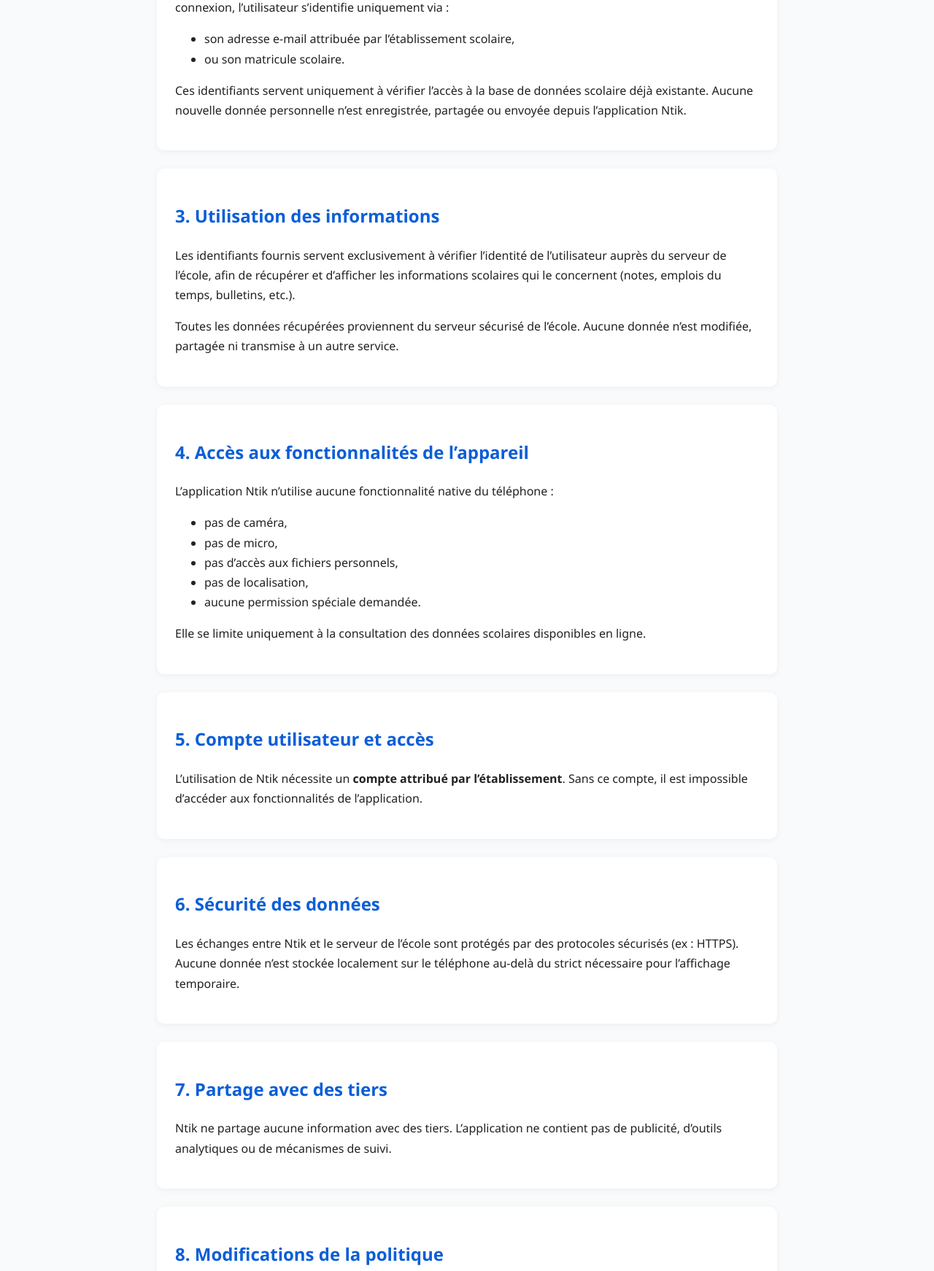
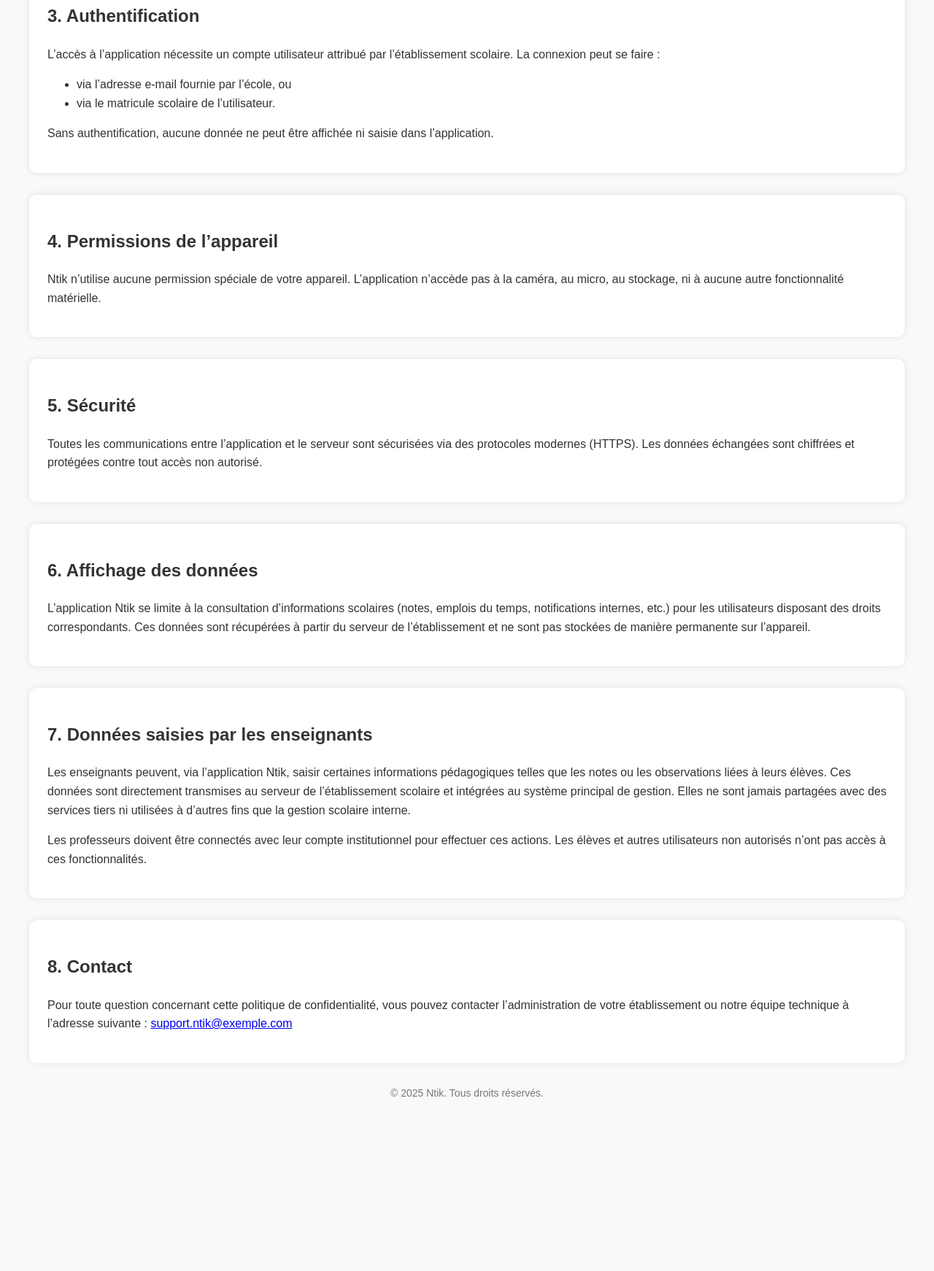
Before and after one commit to KingJr7/ntik-privacy-policy, a plain HTML site: page index.html in a window 1280 px wide. Shown: the part 605-2347 px from the top of the page at 73% size. After the commit the page ends 2154 px from the top, so only its background shows below. Drawn offline with Linux system fonts and the light colour scheme.

Commit message:
Refactor privacy policy content and styling

```diff
--- a/index.html
+++ b/index.html
@@ -1,143 +1,111 @@
 <!DOCTYPE html>
 <html lang="fr">
 <head>
-  <meta charset="UTF-8" />
-  <meta name="viewport" content="width=device-width, initial-scale=1.0" />
-  <title>Politique de Confidentialité - Ntik</title>
+  <meta charset="UTF-8">
+  <meta name="viewport" content="width=device-width, initial-scale=1.0">
+  <title>Politique de Confidentialité – Ntik</title>
   <style>
     body {
-      font-family: "Segoe UI", Roboto, sans-serif;
-      line-height: 1.7;
-      background-color: #f9fafb;
-      color: #222;
-      max-width: 850px;
-      margin: 0 auto;
-      padding: 40px 20px;
-    }
-    h1, h2 {
-      color: #0b5ed7;
+      font-family: Arial, sans-serif;
+      margin: 40px;
+      line-height: 1.6;
+      background-color: #f9f9f9;
+      color: #333;
     }
     h1 {
-      text-align: center;
-      margin-bottom: 30px;
+      color: #222;
     }
     section {
       background: white;
       padding: 25px;
-      margin-bottom: 25px;
       border-radius: 10px;
-      box-shadow: 0 2px 10px rgba(0,0,0,0.05);
-    }
-    footer {
-      text-align: center;
-      margin-top: 40px;
-      font-size: 0.9em;
-      color: #555;
+      box-shadow: 0 0 10px rgba(0,0,0,0.1);
+      margin-bottom: 30px;
     }
   </style>
 </head>
 <body>
-
-  <h1>Politique de Confidentialité</h1>
+  <h1>Politique de Confidentialité – Application Ntik</h1>
 
   <section>
     <h2>1. Introduction</h2>
     <p>
-      La présente politique de confidentialité décrit la manière dont l’application <strong>Ntik</strong> gère les informations des utilisateurs.
-      Ntik est une extension mobile de l’application de gestion scolaire utilisée sur ordinateur.
-      Elle permet aux élèves, enseignants et administrateurs d’accéder aux données scolaires déjà enregistrées sur le système principal,
-      sans collecte d’informations personnelles supplémentaires.
-    </p>
-    <p>En utilisant Ntik, vous acceptez les pratiques décrites dans cette politique.</p>
-  </section>
-
-  <section>
-    <h2>2. Informations collectées</h2>
-    <p>
-      L’application <strong>ne collecte aucune donnée personnelle</strong> directement auprès des utilisateurs.
-      Lors de la connexion, l’utilisateur s’identifie uniquement via :
-    </p>
-    <ul>
-      <li>son adresse e-mail attribuée par l’établissement scolaire,</li>
-      <li>ou son matricule scolaire.</li>
-    </ul>
-    <p>
-      Ces identifiants servent uniquement à vérifier l’accès à la base de données scolaire déjà existante.
-      Aucune nouvelle donnée personnelle n’est enregistrée, partagée ou envoyée depuis l’application Ntik.
+      L'application <strong>Ntik</strong> est une extension mobile du logiciel de gestion scolaire sur PC.
+      Elle permet aux élèves, enseignants et membres du personnel de consulter ou de saisir certaines informations scolaires
+      selon les droits attribués par l’établissement.
     </p>
   </section>
 
   <section>
-    <h2>3. Utilisation des informations</h2>
+    <h2>2. Collecte et utilisation des données</h2>
     <p>
-      Les identifiants fournis servent exclusivement à vérifier l’identité de l’utilisateur auprès du serveur de l’école,
-      afin de récupérer et d’afficher les informations scolaires qui le concernent
-      (notes, emplois du temps, bulletins, etc.).
-    </p>
-    <p>
-      Toutes les données récupérées proviennent du serveur sécurisé de l’école.
-      Aucune donnée n’est modifiée, partagée ni transmise à un autre service.
+      Ntik ne collecte ni ne partage aucune donnée personnelle issue de votre appareil à des fins commerciales ou publicitaires.
+      Les données consultées ou saisies proviennent uniquement des serveurs de l’école et sont utilisées dans le cadre exclusif de la gestion scolaire.
     </p>
   </section>
 
   <section>
-    <h2>4. Accès aux fonctionnalités de l’appareil</h2>
+    <h2>3. Authentification</h2>
     <p>
-      L’application Ntik n’utilise aucune fonctionnalité native du téléphone :
-    </p>
-    <ul>
-      <li>pas de caméra,</li>
-      <li>pas de micro,</li>
-      <li>pas d’accès aux fichiers personnels,</li>
-      <li>pas de localisation,</li>
-      <li>aucune permission spéciale demandée.</li>
-    </ul>
-    <p>Elle se limite uniquement à la consultation des données scolaires disponibles en ligne.</p>
-  </section>
-
-  <section>
-    <h2>5. Compte utilisateur et accès</h2>
-    <p>
-      L’utilisation de Ntik nécessite un <strong>compte attribué par l’établissement</strong>.
-      Sans ce compte, il est impossible d’accéder aux fonctionnalités de l’application.
+      L’accès à l’application nécessite un compte utilisateur attribué par l’établissement scolaire.
+      La connexion peut se faire :
+      <ul>
+        <li>via l’adresse e-mail fournie par l’école, ou</li>
+        <li>via le matricule scolaire de l’utilisateur.</li>
+      </ul>
+      Sans authentification, aucune donnée ne peut être affichée ni saisie dans l’application.
     </p>
   </section>
 
   <section>
-    <h2>6. Sécurité des données</h2>
+    <h2>4. Permissions de l’appareil</h2>
     <p>
-      Les échanges entre Ntik et le serveur de l’école sont protégés par des protocoles sécurisés (ex : HTTPS).
-      Aucune donnée n’est stockée localement sur le téléphone au-delà du strict nécessaire pour l’affichage temporaire.
+      Ntik n’utilise aucune permission spéciale de votre appareil.
+      L’application n’accède pas à la caméra, au micro, au stockage, ni à aucune autre fonctionnalité matérielle.
     </p>
   </section>
 
   <section>
-    <h2>7. Partage avec des tiers</h2>
+    <h2>5. Sécurité</h2>
     <p>
-      Ntik ne partage aucune information avec des tiers.
-      L’application ne contient pas de publicité, d’outils analytiques ou de mécanismes de suivi.
+      Toutes les communications entre l’application et le serveur sont sécurisées via des protocoles modernes (HTTPS).
+      Les données échangées sont chiffrées et protégées contre tout accès non autorisé.
     </p>
   </section>
 
   <section>
-    <h2>8. Modifications de la politique</h2>
+    <h2>6. Affichage des données</h2>
     <p>
-      Cette politique peut être mise à jour à tout moment si des changements sont apportés à l’application.
-      Les modifications importantes seront signalées via la mise à jour de cette page.
+      L’application Ntik se limite à la consultation d’informations scolaires (notes, emplois du temps, notifications internes, etc.)
+      pour les utilisateurs disposant des droits correspondants.
+      Ces données sont récupérées à partir du serveur de l’établissement et ne sont pas stockées de manière permanente sur l’appareil.
     </p>
   </section>
 
   <section>
-    <h2>9. Contact</h2>
+    <h2>7. Données saisies par les enseignants</h2>
     <p>
-      Pour toute question concernant cette politique ou l’application Ntik, veuillez contacter
-      l’administrateur de votre établissement ou l’équipe technique responsable de Ntik.
+      Les enseignants peuvent, via l’application Ntik, saisir certaines informations pédagogiques telles que les notes ou les observations liées à leurs élèves.
+      Ces données sont directement transmises au serveur de l’établissement scolaire et intégrées au système principal de gestion.
+      Elles ne sont jamais partagées avec des services tiers ni utilisées à d’autres fins que la gestion scolaire interne.
+    </p>
+    <p>
+      Les professeurs doivent être connectés avec leur compte institutionnel pour effectuer ces actions.
+      Les élèves et autres utilisateurs non autorisés n’ont pas accès à ces fonctionnalités.
+    </p>
+  </section>
+
+  <section>
+    <h2>8. Contact</h2>
+    <p>
+      Pour toute question concernant cette politique de confidentialité, vous pouvez contacter l’administration de votre établissement
+      ou notre équipe technique à l’adresse suivante :
+      <a href="mailto:support.ntik@exemple.com">support.ntik@exemple.com</a>
     </p>
   </section>
 
   <footer>
-    &copy; 2025 Ntik — Tous droits réservés.
+    <p style="text-align:center; font-size:14px; color:#777;">© 2025 Ntik. Tous droits réservés.</p>
   </footer>
-
 </body>
 </html>
```
